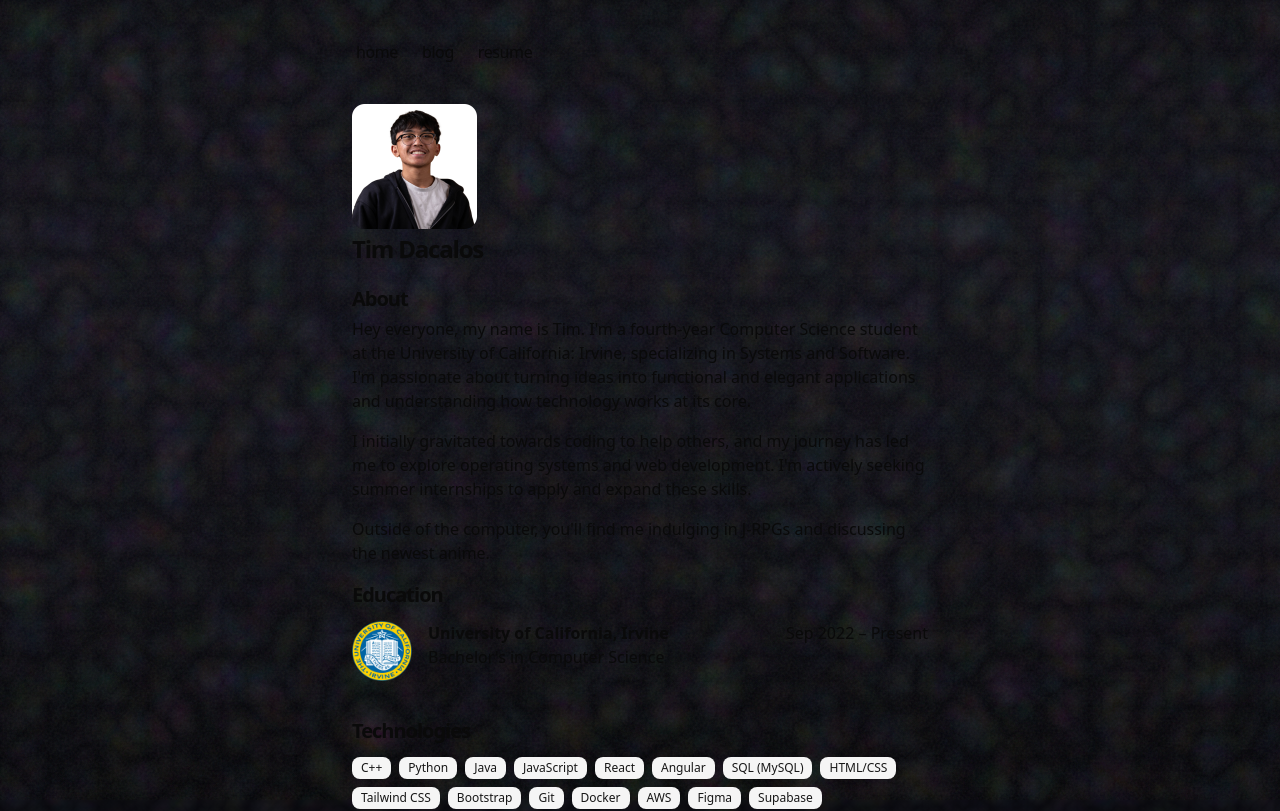
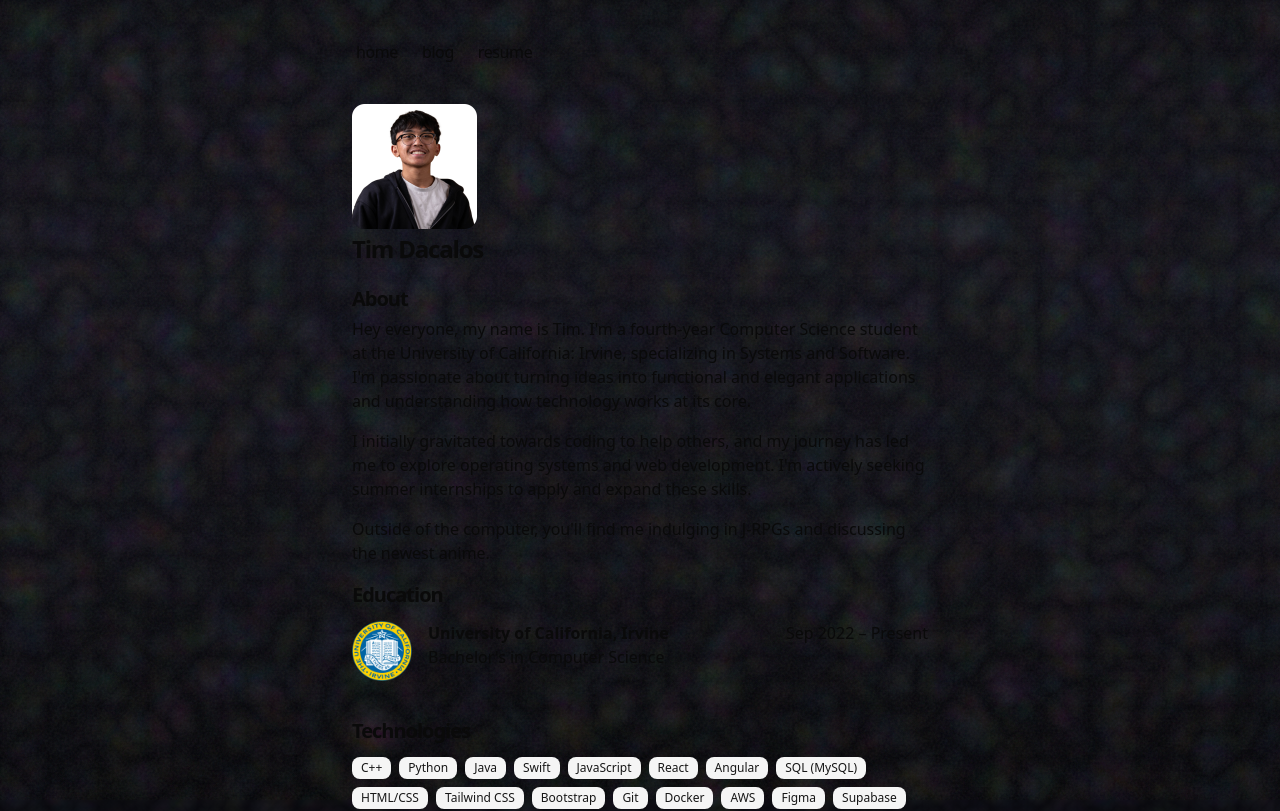
Before and after one commit to lordtimzki/portfolio-v3, a Next.js app: page / in a window 1280 px wide. Shown: the top 811 px of the page. Built offline with nearby package versions, Linux system fonts and the light colour scheme.

Commit message:
added swift

```diff
--- a/app/components/skills.tsx
+++ b/app/components/skills.tsx
@@ -6,6 +6,7 @@ export function Skills(){
         <Badge variant="secondary">C++</Badge>
         <Badge variant="secondary">Python</Badge>
         <Badge variant="secondary">Java</Badge>
+        <Badge variant="secondary">Swift</Badge>
         <Badge variant="secondary">JavaScript</Badge>
         <Badge variant="secondary">React</Badge>
         <Badge variant="secondary">Angular</Badge>
```
